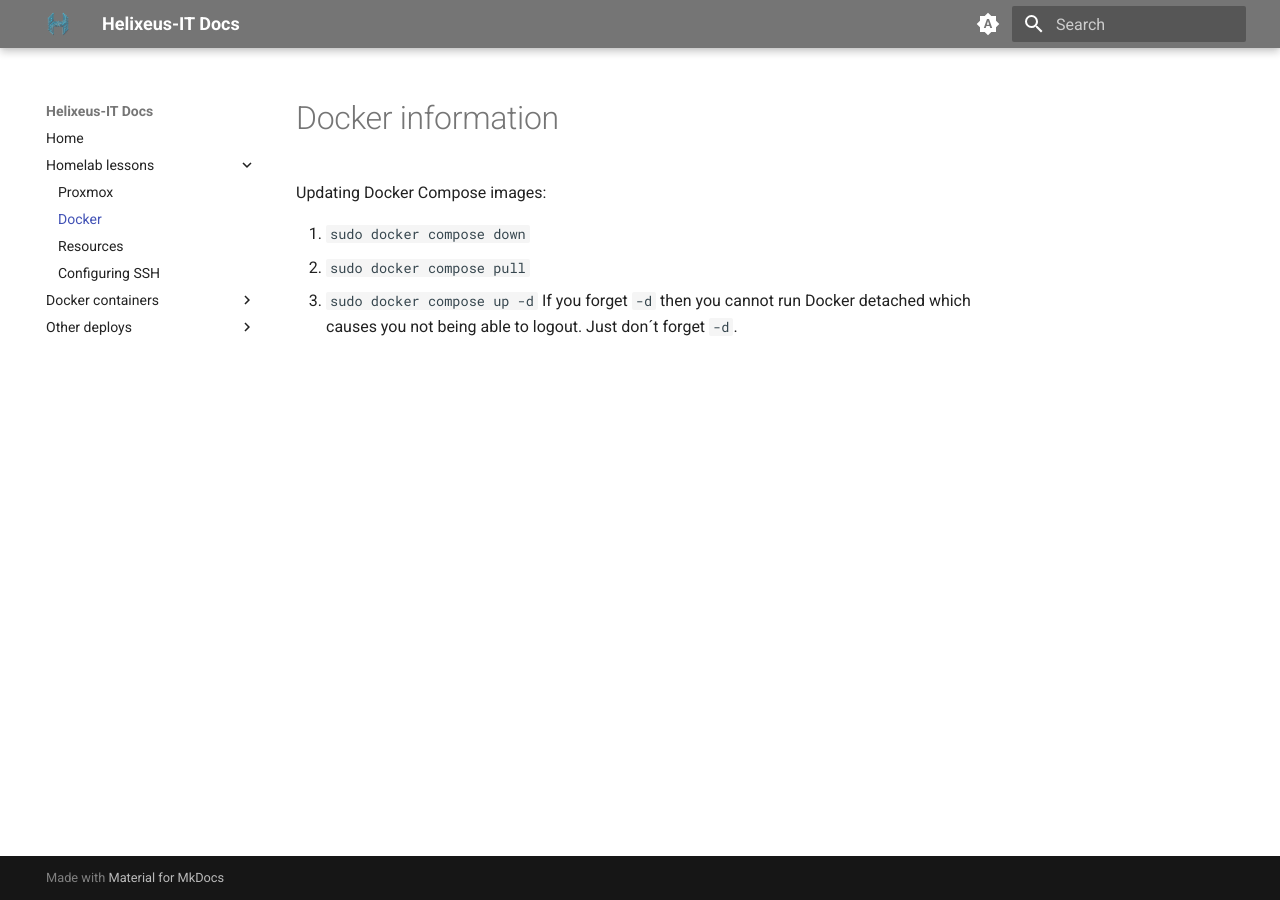
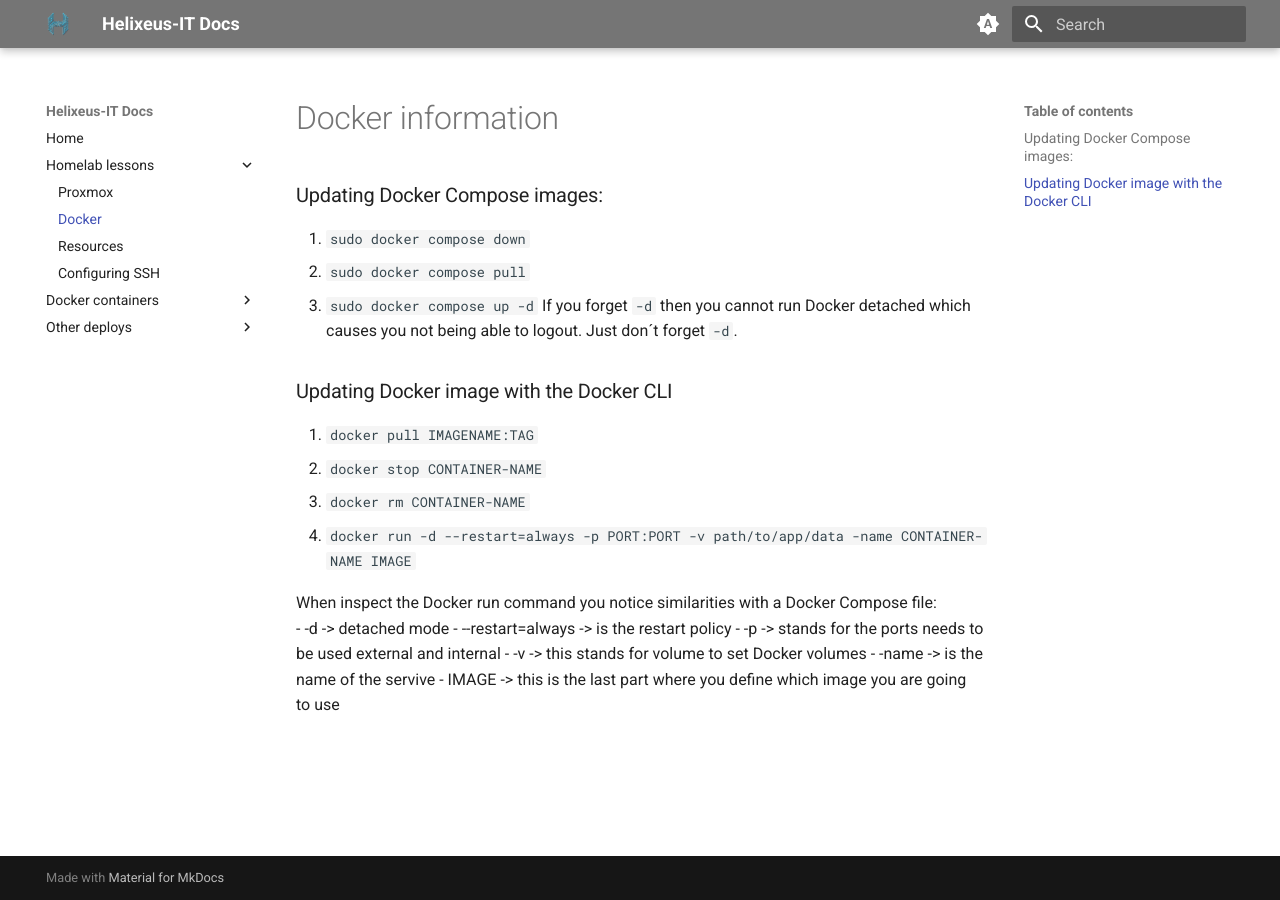
Before and after one commit to JustHelixia/mkdocs, an MkDocs documentation site: the page built from docs/docker.md, in a window 1280 px wide. Built offline with MkDocs 1.6.1 and Material for MkDocs 9.7.7, drawn with Linux system fonts in a browser that asks for light colours.

Commit message:
Added the steps to update Docker image with Docker CLI

```diff
--- a/docs/docker.md
+++ b/docs/docker.md
@@ -1,8 +1,21 @@
 # Docker information
 
-Updating Docker Compose images:
-
+### Updating Docker Compose images:
 1. `sudo docker compose down`
 2. `sudo docker compose pull`
 3. `sudo docker compose up -d`
 If you forget `-d` then you cannot run Docker detached which causes you not being able to logout. Just don´t forget `-d`.
+
+### Updating Docker image with the Docker CLI
+1. `docker pull IMAGENAME:TAG`
+2. `docker stop CONTAINER-NAME`
+3. `docker rm CONTAINER-NAME`
+4. `docker run -d --restart=always -p PORT:PORT -v path/to/app/data -name CONTAINER-NAME IMAGE`
+
+When inspect the Docker run command you notice similarities with a Docker Compose file:
+- -d -> detached mode
+- --restart=always -> is the restart policy
+- -p -> stands for the ports needs to be used external and internal
+- -v -> this stands for volume to set Docker volumes
+- -name -> is the name of the servive
+- IMAGE -> this is the last part where you define which image you are going to use
```
